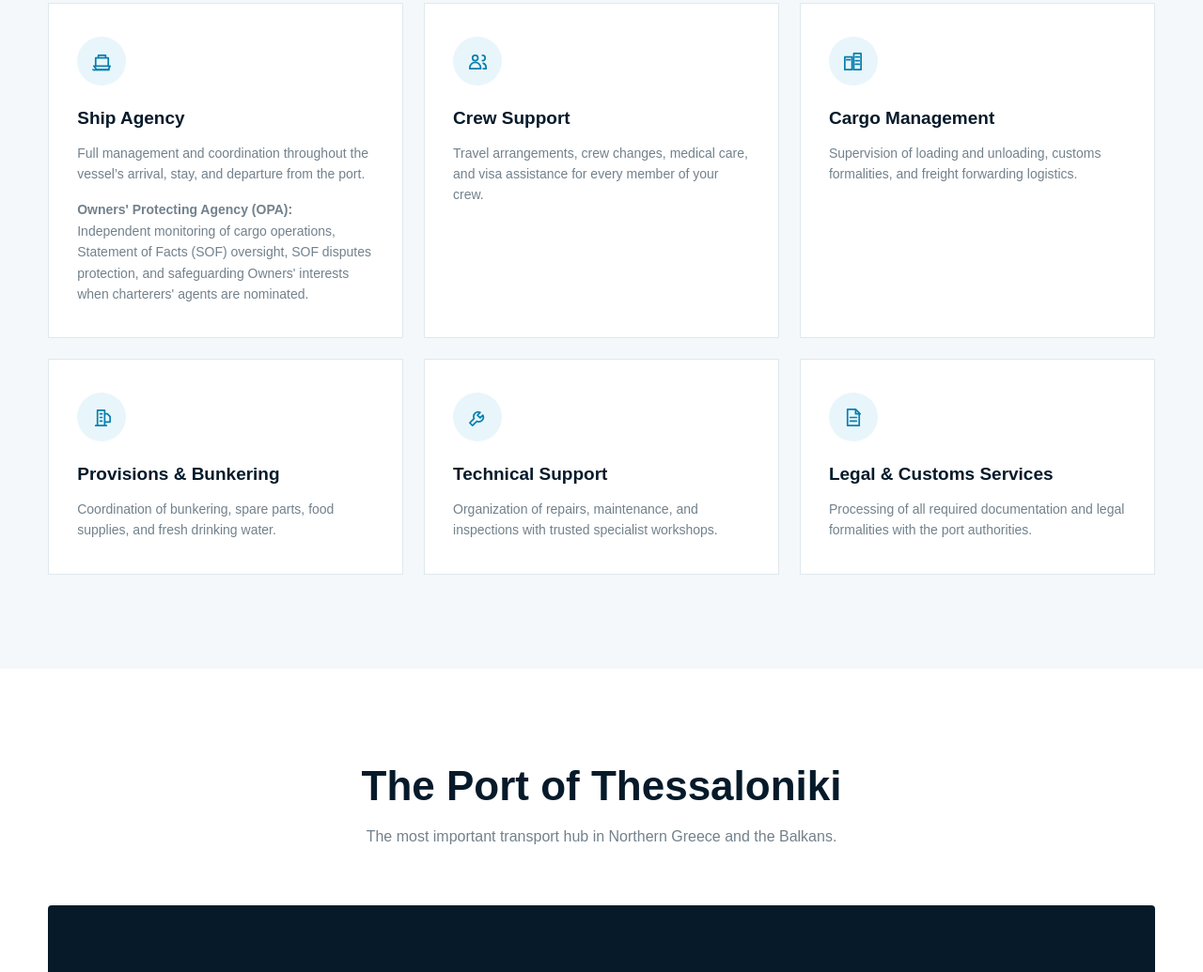
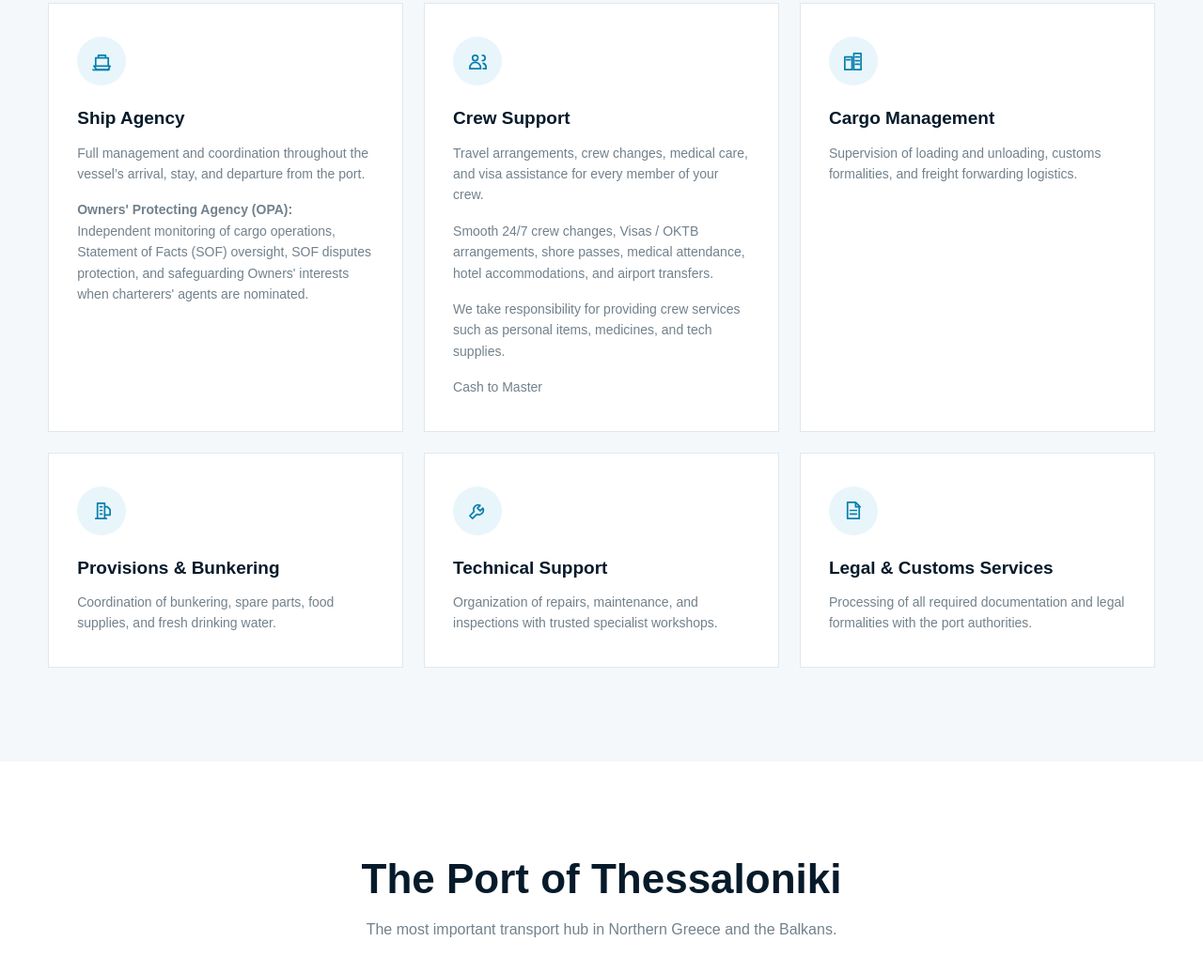
Before and after one commit to petaloudas/skg, a plain HTML site: page index.html in a window 1280 px wide. Shown: the part 2195-3230 px from the top of the page at 94% size. Drawn offline with Linux system fonts and the light colour scheme.

Commit message:
Add expanded Crew Support services

```diff
--- a/index.html
+++ b/index.html
@@ -696,6 +696,13 @@
               Travel arrangements, crew changes, medical care, and visa
               assistance for every member of your crew.
             </p>
+            <p style="margin-top: 16px;">
+              Smooth 24/7 crew changes, Visas / OKTB arrangements, shore passes, medical attendance, hotel accommodations, and airport transfers.
+            </p>
+            <p style="margin-top: 16px;">
+              We take responsibility for providing crew services such as personal items, medicines, and tech supplies.
+            </p>
+            <p style="margin-top: 16px;">Cash to Master</p>
           </article>
           <article class="service-card">
             <div class="service-icon" aria-hidden="true">
```
